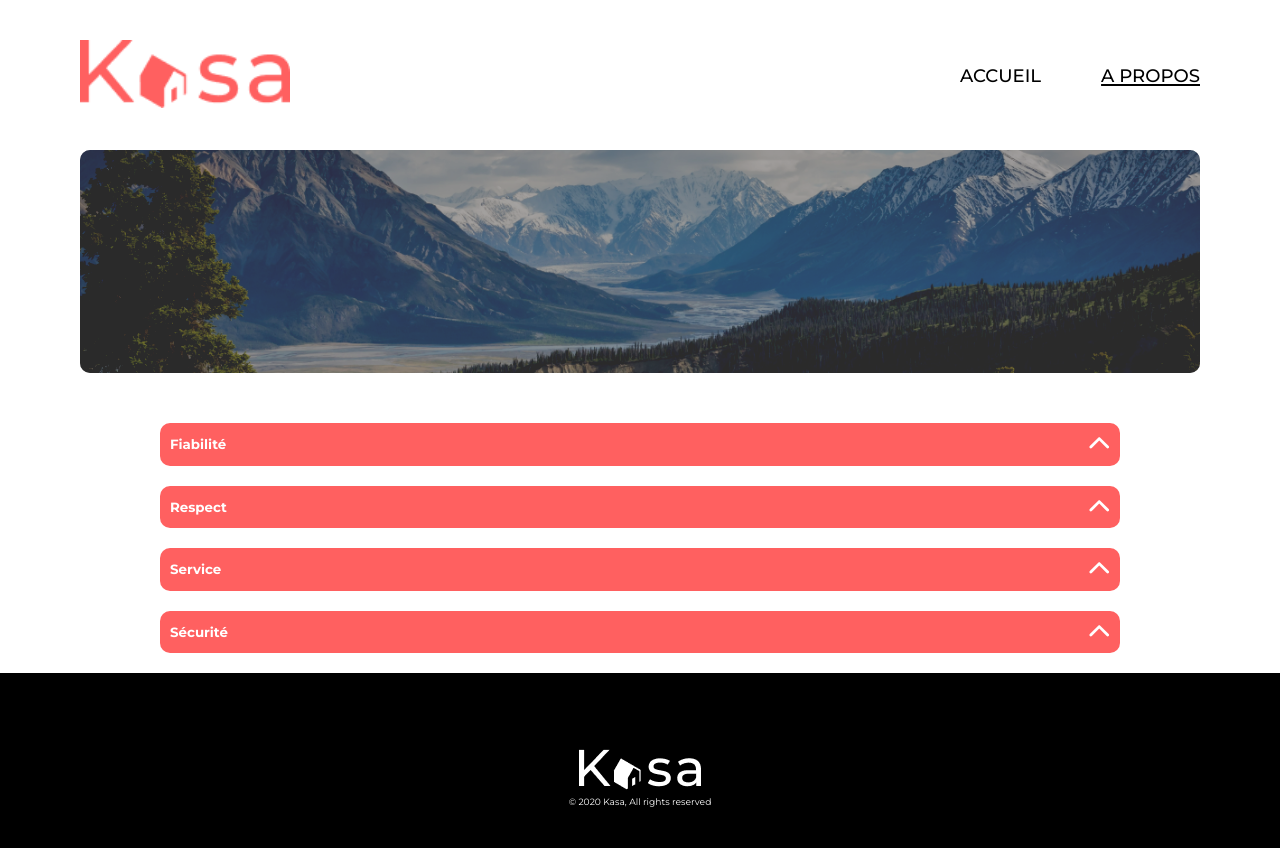
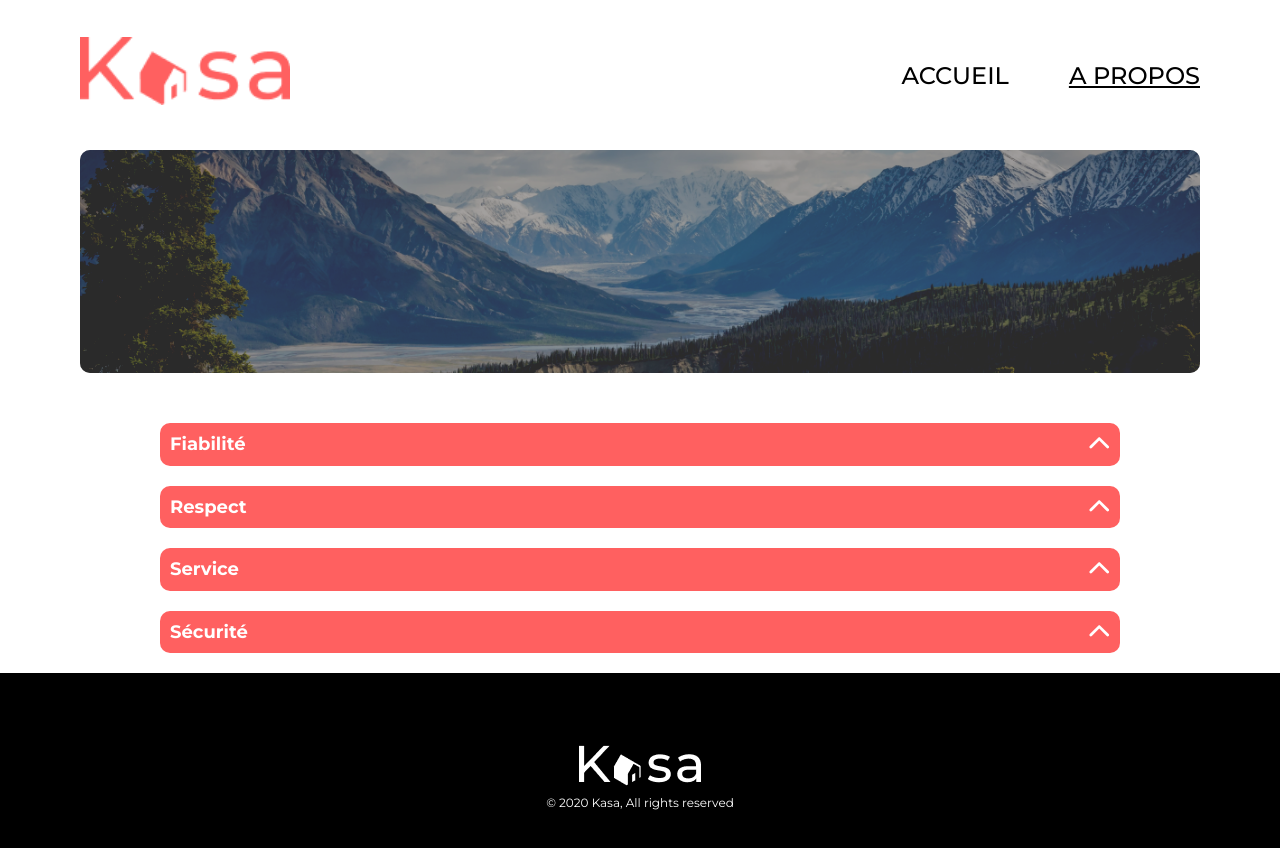
Before and after one commit to Bipce/p11_Kasa, a React (Create React App) app: page /about in a window 1280 px wide. Shown: the top 848 px of the page. Built offline with nearby package versions, Linux system fonts and the light colour scheme.

Commit message:
Clean code

```diff
--- a/src/components/Navbar.jsx
+++ b/src/components/Navbar.jsx
@@ -1,4 +1,3 @@
-import React from "react";
 import logo from "../assets/images/logo.png";
 import { NavLink } from "react-router-dom";
 
--- a/src/components/Stars.jsx
+++ b/src/components/Stars.jsx
@@ -6,10 +6,10 @@ const Stars = ({ rating }) => {
   const greyStarsArr = [...Array(5 - coloredStarsArr.length).keys()];
 
   return (
-    <div className="stars">
+    <section className="stars">
       {coloredStarsArr.map(r => <FontAwesomeIcon key={r} icon={faStar} className="stars__icon stars__rating-up" />)}
       {greyStarsArr.map(r => <FontAwesomeIcon key={r} icon={faStar} className="stars__icon stars__rating-down" />)}
-    </div>
+    </section>
   );
 };
 
--- a/src/pages/About.jsx
+++ b/src/pages/About.jsx
@@ -1,15 +1,17 @@
-import React, { useEffect, useState } from "react";
+import { useEffect, useState } from "react";
+import { getAboutInfos } from "../services/getAboutInfos";
 import Accordion from "../components/Accordion";
-import { getAboutInfos } from "../services/getAboutInfos";
 
 const About = () => {
-  const [infos, setInfos] = useState([]);
+  const [infos, setInfos] = useState(undefined);
 
   useEffect(() => {
     (async () => {
       setInfos(await getAboutInfos());
     })();
   }, []);
+
+  if (!infos) return null;
 
   return (
     <>
--- a/src/pages/LayoutError.jsx
+++ b/src/pages/LayoutError.jsx
@@ -2,7 +2,7 @@ import Navbar from "../components/Navbar";
 import Footer from "../components/Footer";
 import Error from "./Error";
 
-const Layout = () => {
+const LayoutError = () => {
   return (
     <div className="main-wrapper">
       <div className="container">
@@ -14,4 +14,4 @@ const Layout = () => {
   );
 };
 
-export default Layout;
+export default LayoutError;
--- a/src/styles/base/_base.scss
+++ b/src/styles/base/_base.scss
@@ -11,14 +11,8 @@
   justify-content: space-between;
 }
 
-:root {
-  font-size: 62.5%;
-}
-
 body {
-  font-size: 62.5%;
   min-width: 325px;
-  font-size-adjust: 0.4;
 }
 
 img {
--- a/src/styles/components/_accordion.scss
+++ b/src/styles/components/_accordion.scss
@@ -8,7 +8,7 @@
     color: $primary-color;
     background-color: $tertiary-color;
     border-radius: 10px;
-    font-size: 13px;
+    font-size: .813rem;
     padding: 10px;
     display: flex;
     justify-content: space-between;
--- a/src/styles/components/tags.scss
+++ b/src/styles/components/tags.scss
@@ -27,7 +27,7 @@
 @include large {
   .tags {
     &__item {
-      font-size: 14px;
+      font-size: .875rem;
       max-width: 115px;
     }
   }
--- a/src/styles/layout/_navbar.scss
+++ b/src/styles/layout/_navbar.scss
@@ -38,9 +38,9 @@
     }
 
     &__list {
+      font-size: $large-font-size;
+
       &__item {
-        font-size: $large-font-size;
-
         &--margin {
           margin-right: 60px;
         }
--- a/src/styles/pages/_error.scss
+++ b/src/styles/pages/_error.scss
@@ -10,7 +10,7 @@
 
   &__title {
     font-weight: $font-weight-bold;
-    font-size: 96px;
+    font-size: 6rem;
     color: $tertiary-color;
   }
 
@@ -25,7 +25,7 @@
 
   &__link {
     font-weight: $font-weight-medium;
-    font-size: 14px;
+    font-size: .875rem;
 
     &:hover {
       text-decoration: underline;
@@ -40,11 +40,12 @@
 @include large {
   .section {
     &__title {
-      font-size: 288px;
+      font-size: 18rem;
     }
 
     &__text {
-      font-size: 36px;
+      font-size: 2.25rem;
+      width: 100%;
     }
 
     &__link {
--- a/src/styles/pages/_home.scss
+++ b/src/styles/pages/_home.scss
@@ -44,7 +44,7 @@
     }
 
     &__text {
-      font-size: 48px;
+      font-size: 3rem;
       top: 40%;
       left: 21%;
       width: 80%;
--- a/src/styles/pages/_lodgingDetail.scss
+++ b/src/styles/pages/_lodgingDetail.scss
@@ -65,7 +65,7 @@
 
   .detail {
     &__title {
-      font-size: 36px;
+      font-size: 2.25rem;
     }
 
     &__location {
--- a/src/styles/utils/_variables.scss
+++ b/src/styles/utils/_variables.scss
@@ -1,9 +1,9 @@
 $font-weight-medium: 500;
 $font-weight-bold: 700;
 
-$small-font-size: 12px;
-$medium-font-size: 18px;
-$large-font-size: 24px;
+$small-font-size: 0.75rem;
+$medium-font-size: 1.125rem;
+$large-font-size: 1.5rem;
 
 $primary-color: #fff;
 $secondary-color: #000;
```
